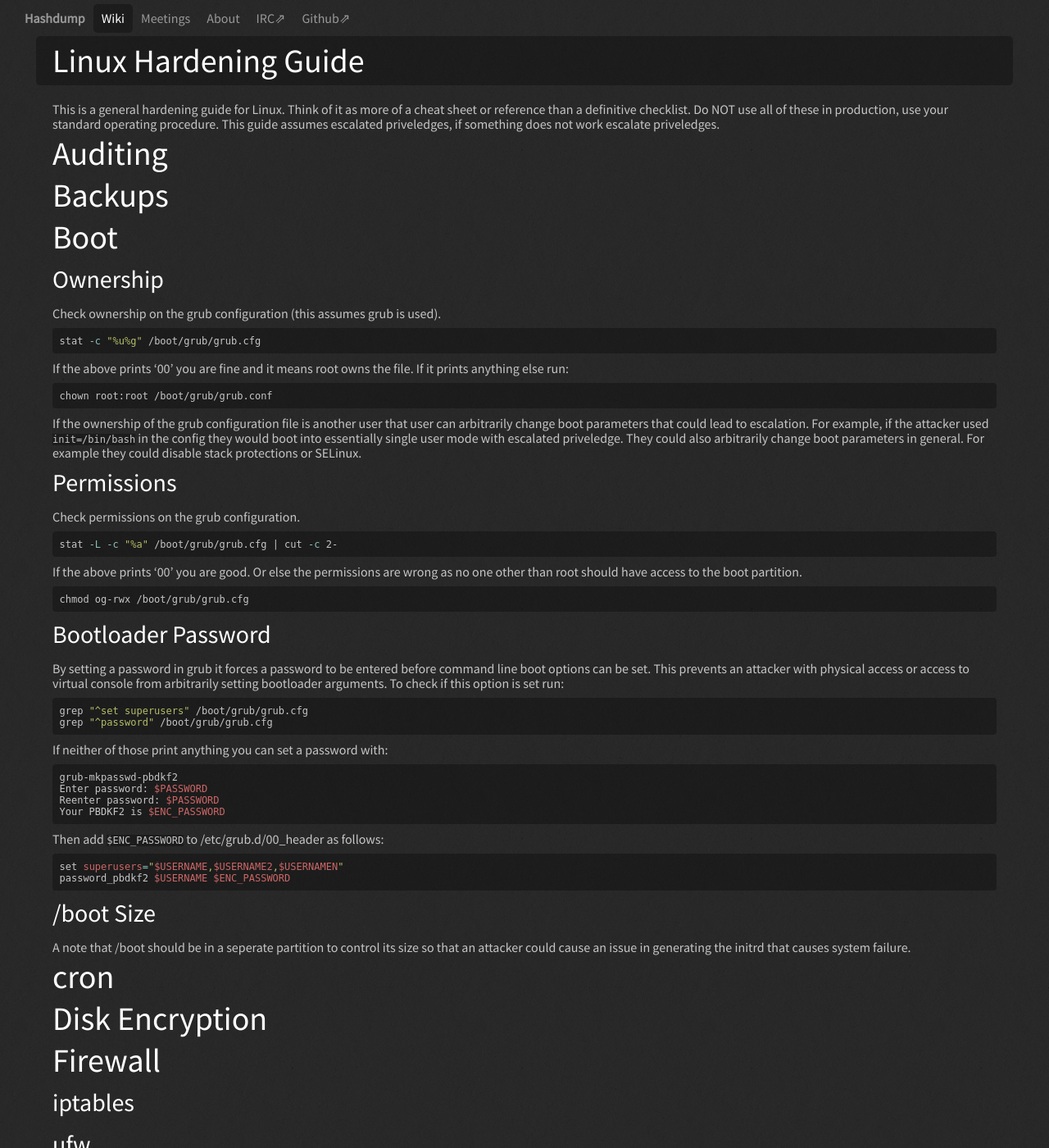
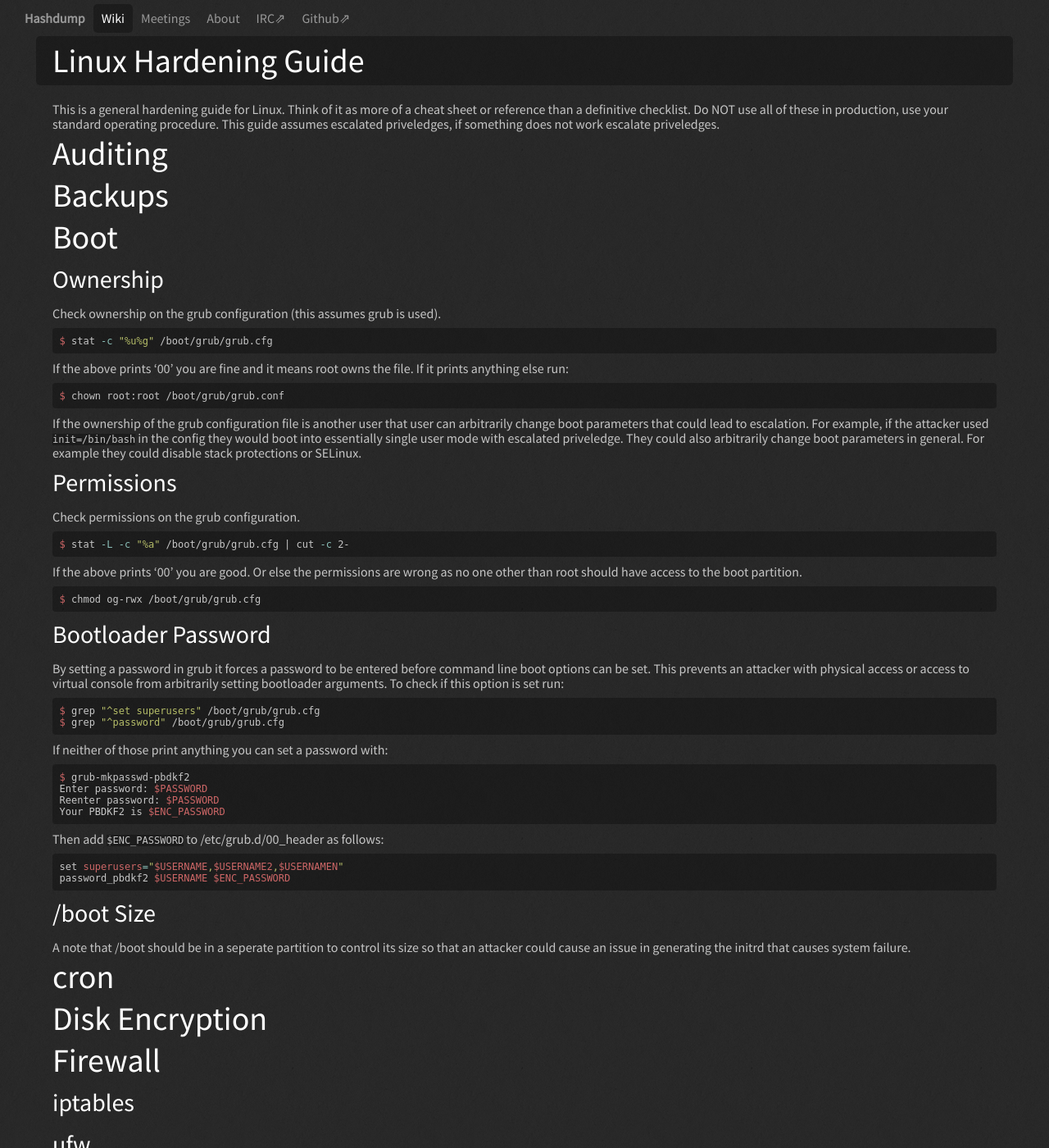
Before and after one commit to Hashdump/old-hashdump-site, a Jekyll site: the page built from _wiki/linux/hardening.md, in a window 1280 px wide and 1400 px high. Shown: the whole window at 82% size. Built offline with Jekyll 4.4.1, drawn with Linux system fonts in a browser that asks for light colours; Markdown is read by kramdown in place of the engine named in the settings.

Commit message:
More beautification. I hope hexid likes notifications!

````diff
--- a/_wiki/linux/hardening.md
+++ b/_wiki/linux/hardening.md
@@ -10,13 +10,13 @@ This is a general hardening guide for Linux. Think of it as more of a cheat shee
 Check ownership on the grub configuration (this assumes grub is used).
 
 ``` bash
-stat -c "%u%g" /boot/grub/grub.cfg
+$ stat -c "%u%g" /boot/grub/grub.cfg
 ```
 
 If the above prints '00' you are fine and it means root owns the file. If it prints anything else run:
 
 ``` bash
-chown root:root /boot/grub/grub.conf
+$ chown root:root /boot/grub/grub.conf
 ```
 
 If the ownership of the grub configuration file is another user that user can arbitrarily change boot parameters that could lead to escalation. For example, if the attacker used `init=/bin/bash` in the config they would boot into essentially single user mode with escalated priveledge. They could also arbitrarily change boot parameters in general. For example they could disable stack protections or SELinux.
@@ -24,27 +24,27 @@ If the ownership of the grub configuration file is another user that user can ar
 Check permissions on the grub configuration.
 
 ``` bash
-stat -L -c "%a" /boot/grub/grub.cfg | cut -c 2-
+$ stat -L -c "%a" /boot/grub/grub.cfg | cut -c 2-
 ```
 
 If the above prints '00' you are good. Or else the permissions are wrong as no one other than root should have access to the boot partition.
 
 ``` bash
-chmod og-rwx /boot/grub/grub.cfg
+$ chmod og-rwx /boot/grub/grub.cfg
 ```
 
 ## Bootloader Password
 By setting a password in grub it forces a password to be entered before command line boot options can be set. This prevents an attacker with physical access or access to virtual console from arbitrarily setting bootloader arguments. To check if this option is set run:
 
 ``` bash
-grep "^set superusers" /boot/grub/grub.cfg
-grep "^password" /boot/grub/grub.cfg
+$ grep "^set superusers" /boot/grub/grub.cfg
+$ grep "^password" /boot/grub/grub.cfg
 ```
 
 If neither of those print anything you can set a password with:
 
 ``` bash
-grub-mkpasswd-pbdkf2
+$ grub-mkpasswd-pbdkf2
 Enter password: $PASSWORD
 Reenter password: $PASSWORD
 Your PBDKF2 is $ENC_PASSWORD
@@ -71,7 +71,7 @@ As with all services and programs, if you are not going to use it in production
 If this is allowed an attacker may be able to trick a machine into routing traffic to a place they did not intend. Run the follwing:
 
 ``` bash
-\# sysctl net.ipv6.conf.all.accept_ra
+$ sysctl net.ipv6.conf.all.accept_ra
 
 ```
 
````
